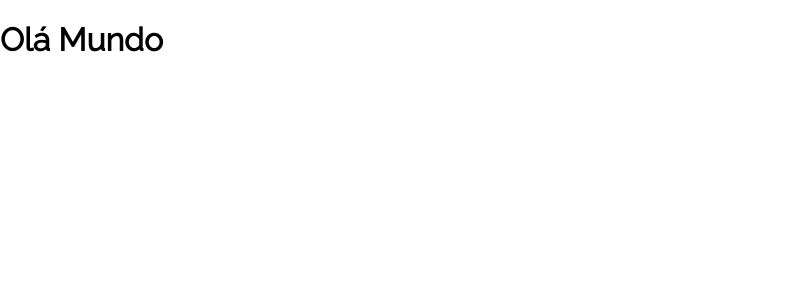
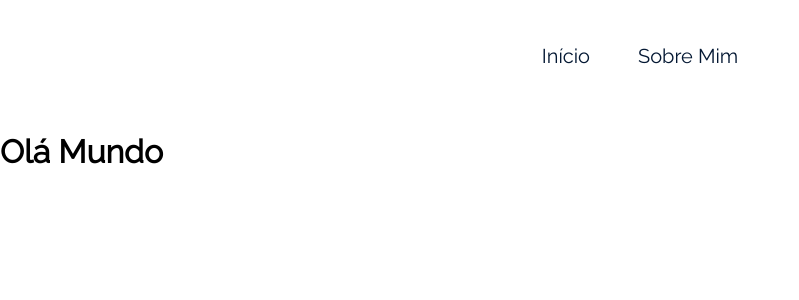
Before and after one commit to ClaudiOmatheuuss/ola-mundo, a React (Create React App) app: page / in a window 1280 px wide. Shown: the top 300 px of the page, without its empty margins (0-799 px from the left). Built offline with nearby package versions, Linux system fonts and the light colour scheme.

Commit message:
links do react-router-dom

```diff
--- a/src/App.js
+++ b/src/App.js
@@ -1,11 +1,14 @@
 import { BrowserRouter, Route, Routes } from "react-router-dom";
 import Inicio from "./paginas/Inicio";
 import SobreMim from "./paginas/SobreMim";
+import Menu from "./componentes/Menu";
 
 function App() {
 
   return (
     <BrowserRouter>
+      <Menu />
+
       <Routes>
         <Route path="/" element={ <Inicio /> } />
         <Route path="/sobremim" element={ <SobreMim /> } />
--- /dev/null
+++ b/src/componentes/Menu.module.css
@@ -0,0 +1,19 @@
+.navegacao {
+    height: 112px;
+    display: flex;
+    justify-content: center;
+    align-items: center;
+    column-gap: 3rem;
+}
+
+.link {
+    font-size: 1.25rem;
+    line-height: 1.5rem;
+    color: var(--cor-fonte-principal);
+}
+
+@media (max-width: 744px) {
+    .navegacao {
+        height: 72px;
+    }
+}
--- /dev/null
+++ b/src/componentes/Menu/index.js
@@ -0,0 +1,19 @@
+import { Link } from 'react-router-dom'
+import styles from '../Menu.module.css'
+
+export default function Menu () {
+
+    return (
+        <header>
+            <nav className={styles.navegacao}>
+                <Link className={styles.link} to='/'>
+                    Início
+                </Link>
+                <Link className={styles.link} to='/sobremim'>
+                    Sobre Mim
+                </Link>
+            </nav>
+        </header>
+    )
+
+}
```
